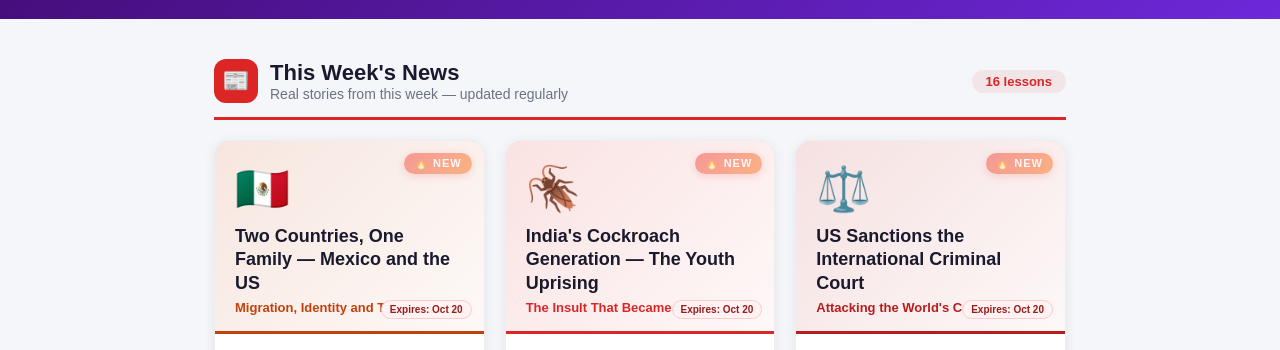
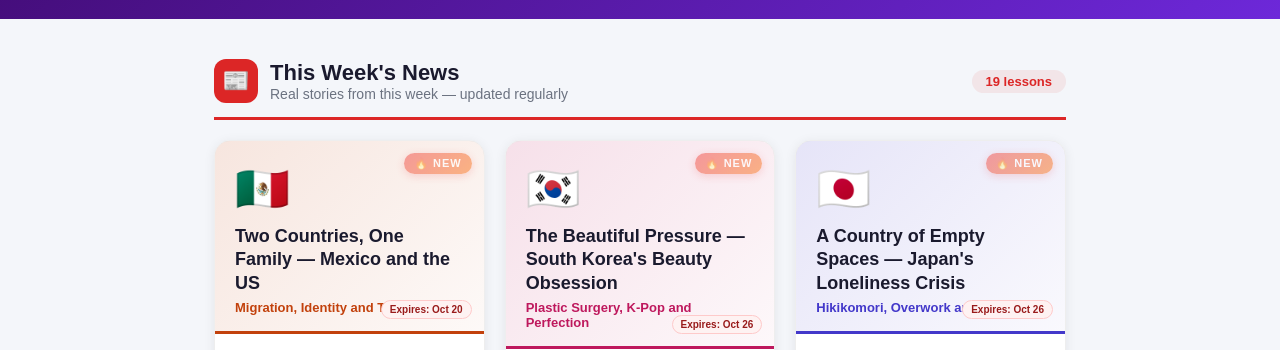
Before and after one commit to Davidjohnray/thailand-jobs, a Next.js app: page /esl-resources/reading-comprehension/b1 in a window 1280 px wide. Shown: the part 450-800 px from the top of the page. Built offline with nearby package versions, Linux system fonts and the light colour scheme; no server answers; the database is empty.

Commit message:
Add 3 new B1 weekly lessons: Korea beauty, Japan loneliness, Philippines OFWs

```diff
--- a/app/esl-resources/reading-comprehension/b1/page.tsx
+++ b/app/esl-resources/reading-comprehension/b1/page.tsx
@@ -128,14 +128,17 @@ const CATEGORIES = [
       { id: 'spacex-moon-crash', title: 'SpaceX Rocket Crashes Into the Moon', emoji: '🌕', description: 'Space Junk Hits the Lunar Surface', detail: 'A SpaceX rocket drifted through space for 18 months then crashed into the Moon. The growing problem of space junk and why cleaning up space is so difficult.', badges: ['4 parts', '12 questions'], color: '#dc2626', publishedDate: '2026-08-07' },
       { id: 'country-changes-name', title: 'A Country Changes Its Name', emoji: '🏝️', description: 'Nauru Becomes Naoero', detail: 'A tiny Pacific island reclaimed its traditional name this week. Why countries change their names, why languages matter, and who gets to decide what we call things.', badges: ['4 parts', '12 questions'], color: '#b91c1c', publishedDate: '2026-08-07' },
       { id: 'mexico-and-the-us', title: 'Two Countries, One Family — Mexico and the US', emoji: '🇲🇽', description: 'Migration, Identity and Two Worlds', detail: 'Why do millions of Mexicans live in the US? What do real Mexicans think about it? And why do Mexican-Americans feel caught between two worlds?', badges: ['6 parts', '8 questions'], color: '#c2410c', publishedDate: '2026-10-13' },
+      { id: 'korea-beauty-obsession', title: "The Beautiful Pressure — South Korea's Beauty Obsession", emoji: '🇰🇷', description: 'Plastic Surgery, K-Pop and Perfection', detail: "South Korea has more plastic surgery per person than anywhere on Earth. How K-pop, Confucianism and Instagram created a beauty obsession — and why some Koreans are fighting back.", badges: ['6 parts', '8 questions'], color: '#be185d', publishedDate: '2026-10-19' },
+      { id: 'japan-loneliness-crisis', title: "A Country of Empty Spaces — Japan's Loneliness Crisis", emoji: '🇯🇵', description: 'Hikikomori, Overwork and Isolation', detail: "Japan has a Minister of Loneliness, over a million people who never leave their homes, and a population that is shrinking fast. How did one of the world's most advanced countries become one of the loneliest?", badges: ['6 parts', '8 questions'], color: '#4338ca', publishedDate: '2026-10-19' },
+      { id: 'philippines-workers-abroad', title: "A Nation Built on Goodbye — The Philippines' Overseas Workers", emoji: '🇵🇭', description: 'OFWs, Sacrifice and Remittances', detail: 'Over 10 million Filipinos work abroad, sending home $37 billion a year. The government calls them heroes. But why does a country need its people to leave? The story of sacrifice, loneliness and survival.', badges: ['6 parts', '8 questions'], color: '#0d9488', publishedDate: '2026-10-19' },
       { id: 'india-cockroach-protests', title: "India's Cockroach Generation — The Youth Uprising", emoji: '🪳', description: 'The Insult That Became a Revolution', detail: "A Supreme Court judge called them cockroaches. Millions of young Indians turned the insult into a movement. With 40% of graduates unemployed, the cockroach generation is demanding jobs, fairness, and a future.", badges: ['4 parts', '12 questions'], color: '#dc2626', publishedDate: '2026-10-13' },
-      { id: 'us-sanctions-icc', title: 'US Sanctions the International Criminal Court', emoji: '⚖️', description: 'Attacking the World\'s Court', detail: 'Hours after a former ICC judge won the Nobel Peace Prize, the United States sanctioned the court, its judges, and anyone who works with it. What is the ICC, and what happens to justice without power?', badges: ['4 parts', '12 questions'], color: '#b91c1c', publishedDate: '2026-10-13' },
+      { id: 'us-sanctions-icc', title: "US Sanctions the International Criminal Court", emoji: '⚖️', description: "Attacking the World's Court", detail: 'Hours after a former ICC judge won the Nobel Peace Prize, the United States sanctioned the court, its judges, and anyone who works with it. What is the ICC, and what happens to justice without power?', badges: ['4 parts', '12 questions'], color: '#b91c1c', publishedDate: '2026-10-13' },
       { id: 'russia-plague-lab-mystery', title: "Death at the Plague Lab — Russia's Mystery", emoji: '☣️', description: 'What Killed the Researcher?', detail: "A 28-year-old researcher at a Russian plague laboratory died of an unknown illness. Nearly 200 people were quarantined. Russia says it was not plague — but will not say what it was.", badges: ['4 parts', '12 questions'], color: '#991b1b', publishedDate: '2026-10-13' },
       { id: 'riyadh-airport-attack', title: 'Houthi Missiles Strike Saudi Airports — Three Killed', emoji: '🛬', description: 'War Arrives at the Airport', detail: 'Missiles hit two Saudi airports this week, killing three migrant workers and injuring 36. The Yemen war, who the victims are, and why the world pays so little attention.', badges: ['4 parts', '12 questions'], color: '#dc2626', publishedDate: '2026-10-12' },
       { id: 'trump-replace-zelenskyy', title: 'Trump Says Ukraine Should Replace Zelenskyy', emoji: '🇺🇦', description: 'A Dangerous Demand', detail: 'Trump called Zelenskyy a dictator and demanded elections. What the US president wants, why Zelenskyy matters, and what happens when your biggest ally turns against you.', badges: ['4 parts', '12 questions'], color: '#b91c1c', publishedDate: '2026-10-12' },
-      { id: 'nobel-peace-pillay', title: 'South African Human Rights Champion Wins Nobel Peace Prize', emoji: '🏆', description: 'From Apartheid to the Nobel Prize', detail: "Navi Pillay — from a bus driver\'s daughter under apartheid to the Nobel Peace Prize. Her fight for justice, her landmark legal decisions, and the power of one life lived with courage.", badges: ['4 parts', '12 questions'], color: '#991b1b', publishedDate: '2026-10-12' },
+      { id: 'nobel-peace-pillay', title: 'South African Human Rights Champion Wins Nobel Peace Prize', emoji: '🏆', description: 'From Apartheid to the Nobel Prize', detail: "Navi Pillay — from a bus driver's daughter under apartheid to the Nobel Peace Prize. Her fight for justice, her landmark legal decisions, and the power of one life lived with courage.", badges: ['4 parts', '12 questions'], color: '#991b1b', publishedDate: '2026-10-12' },
       { id: 'october-7-three-years', title: 'October 7 — Three Years On', emoji: '🕯️', description: 'The Day That Changed Everything', detail: 'Three years since the October 7 attack. Netanyahu was warned. 60,000 Palestinians dead. What this anniversary means and the questions with no easy answers.', badges: ['4 parts', '12 questions'], color: '#dc2626', publishedDate: '2026-10-07' },
-      { id: 'brazil-election-bolsonaro', title: 'Brazil Election — Bolsonaro Makes a Comeback', emoji: '🇧🇷', description: 'The Comeback', detail: "Bolsonaro\'s son topped the first round of Brazil\'s election. The Amazon, inequality, and whether a movement that attacked democracy deserves a second chance.", badges: ['4 parts', '12 questions'], color: '#b91c1c', publishedDate: '2026-10-07' },
+      { id: 'brazil-election-bolsonaro', title: 'Brazil Election — Bolsonaro Makes a Comeback', emoji: '🇧🇷', description: 'The Comeback', detail: "Bolsonaro's son topped the first round of Brazil's election. The Amazon, inequality, and whether a movement that attacked democracy deserves a second chance.", badges: ['4 parts', '12 questions'], color: '#b91c1c', publishedDate: '2026-10-07' },
       { id: 'france-student-protests', title: 'French Students Shut Down 500 Schools', emoji: '🇫🇷', description: 'The Students Strike Back', detail: 'Thousands of French students walked out over crumbling schools and teacher shortages. France protest tradition, education worldwide, and fighting for your future.', badges: ['4 parts', '12 questions'], color: '#991b1b', publishedDate: '2026-10-07' },
       { id: 'fat-bear-week', title: 'Fat Bear Week — Alaska Favourite Competition', emoji: '🐻', description: 'Who Is the Fattest?', detail: 'Millions vote for the fattest bear in Alaska every October. Why bears need to be enormous before winter and how a silly competition became a conservation success.', badges: ['4 parts', '12 questions'], color: '#dc2626', publishedDate: '2026-10-03' },
       { id: 'spain-housing-protests', title: 'Spain Housing Protests Sweep the Country', emoji: '🏠', description: 'A Generation Locked Out', detail: 'Thousands protesting the cost of housing across Spain. Rents doubled in a decade, young people cannot leave home, and nobody knows how to fix it.', badges: ['4 parts', '12 questions'], color: '#b91c1c', publishedDate: '2026-10-03' },
@@ -149,7 +152,7 @@ const CATEGORIES = [
       { id: 'pope-leo-paris-ai', title: 'New Pope Draws 800,000 in Paris — Warns About AI', emoji: '⛪', description: '800,000 in the Rain', detail: 'Pope Leo XIV held a massive outdoor mass in Paris and warned that a paradise of machines could destroy humanity. Faith, moral clarity, and why 800,000 stood in the rain.', badges: ['4 parts', '12 questions'], color: '#dc2626', publishedDate: '2026-09-28' },
       { id: 'switzerland-neutrality-vote', title: 'Switzerland Votes on Whether to Stay Neutral', emoji: '🇨🇭', description: '500 Years of Staying Out of It', detail: 'The Swiss are voting on their famous neutrality. What neutrality means, its dark side in WWII, and whether staying neutral is still possible today.', badges: ['4 parts', '12 questions'], color: '#b91c1c', publishedDate: '2026-09-28' },
       { id: 'syrian-ballet-dancer', title: 'Syrian Dancer Escapes ISIS — Finds Freedom Through Ballet', emoji: '🩰', description: 'Dancing in Secret', detail: 'A Syrian woman who danced in secret under ISIS has become a professional ballerina in Europe. Art, survival, and the human need to express yourself.', badges: ['4 parts', '12 questions'], color: '#991b1b', publishedDate: '2026-09-28' },
-      { id: 'snake-named-slash', title: 'New Snake Named After Guns N\' Roses Legend Slash', emoji: '🐍', description: 'Rock and Roll Reptile', detail: 'A newly discovered snake from New Guinea is named after guitarist Slash. Why scientists name species after celebrities and the race to discover 7 million unknown species.', badges: ['4 parts', '12 questions'], color: '#dc2626', publishedDate: '2026-09-22' },
+      { id: 'snake-named-slash', title: "New Snake Named After Guns N' Roses Legend Slash", emoji: '🐍', description: 'Rock and Roll Reptile', detail: 'A newly discovered snake from New Guinea is named after guitarist Slash. Why scientists name species after celebrities and the race to discover 7 million unknown species.', badges: ['4 parts', '12 questions'], color: '#dc2626', publishedDate: '2026-09-22' },
       { id: 'chocolate-smell-exercise', title: 'Smelling Chocolate Helps You Exercise More', emoji: '🍫', description: 'The Sweetest Workout', detail: 'Smelling dark chocolate helped men do 11% more exercise without feeling more tired. The strange science of smell, motivation, and how your nose tricks your brain.', badges: ['4 parts', '12 questions'], color: '#b91c1c', publishedDate: '2026-09-22' },
       { id: 'ottawa-translation-error', title: 'Ottawa Translation Disaster — One Letter Changes Everything', emoji: '😱', description: 'Pubic Squares', detail: 'Ottawa accidentally printed signs saying pubic squares instead of public squares. Translation fails that made history and why one letter matters.', badges: ['4 parts', '12 questions'], color: '#991b1b', publishedDate: '2026-09-22' },
       { id: 'houthi-drone-mecca', title: 'Houthi Drone Intercepted Near Mecca', emoji: '🕌', description: 'Too Close to Sacred Ground', detail: 'Saudi Arabia shot down a Houthi drone near Islam holiest city. Sacred places in a world of weapons, and the Yemen war nobody talks about.', badges: ['4 parts', '12 questions'], color: '#dc2626', publishedDate: '2026-09-17' },
@@ -227,7 +230,7 @@ const CATEGORIES = [
       { id: 'immortal-jellyfish', title: 'The Immortal Jellyfish That Can Live Forever', emoji: '🪼', description: 'The Animal That Cheats Death', detail: 'A tiny jellyfish can reverse its own aging and become young again. The strangest animal on Earth, what death means, and could a jellyfish hold the secret to immortality?', badges: ['4 parts', '12 questions'], color: '#dc2626' },
       { id: 'zombie-fungus-ants', title: "The Zombie Fungus That Controls Ants' Minds", emoji: '🍄', description: 'The Puppet Master', detail: 'A parasitic fungus takes over an ant brain, forces it to climb a plant, and erupts from its head. The real science behind The Last of Us — weirder than fiction.', badges: ['4 parts', '12 questions'], color: '#b91c1c' },
       { id: 'firehawk-bird', title: 'The Bird That Sets Fires on Purpose', emoji: '🔥', description: 'Arsonist Birds', detail: 'Australian hawks deliberately pick up burning sticks and drop them to start new fires — to flush out prey. The firehawk and what animals teach us about ourselves.', badges: ['4 parts', '12 questions'], color: '#991b1b' },
-      { id: 'sharks', title: 'Sharks — Misunderstood Predators', emoji: '🦈', description: 'The Truth About the Ocean\'s Most Feared Fish', detail: 'Discover the amazing facts about sharks — their incredible abilities, the truth about attacks, and why these ancient animals desperately need our protection.', badges: ['4 parts', '12 questions'], color: '#0ea5e9' },
+      { id: 'sharks', title: "Sharks — Misunderstood Predators", emoji: '🦈', description: "The Truth About the Ocean's Most Feared Fish", detail: 'Discover the amazing facts about sharks — their incredible abilities, the truth about attacks, and why these ancient animals desperately need our protection.', badges: ['4 parts', '12 questions'], color: '#0ea5e9' },
       { id: 'animal-migrations', title: 'Incredible Animal Migrations', emoji: '🦋', description: 'How Animals Travel Thousands of Kilometres Without GPS', detail: 'Arctic terns, monarch butterflies, wildebeest, and humpback whales — how do animals travel thousands of kilometres every year without maps or anyone showing them the way?', badges: ['4 parts', '12 questions'], color: '#059669' },
       { id: 'the-deep-ocean', title: 'The Deep Ocean', emoji: '🌊', description: 'The Strangest Place on Earth', detail: 'Deeper than Mount Everest is tall, darker than the darkest night, and full of creatures that look like aliens — the deep ocean is the last great unexplored frontier.', badges: ['4 parts', '12 questions'], color: '#0369a1', publishedDate: '2026-07-27' },
       { id: 'extreme-weather', title: 'Weather and Extreme Storms', emoji: '⛈️', description: 'Tornadoes, Hurricanes, Lightning and What Causes Them', detail: 'Tornadoes that tear buildings apart, hurricanes bigger than entire countries, and lightning bolts five times hotter than the Sun — how does extreme weather work?', badges: ['4 parts', '12 questions'], color: '#475569', publishedDate: '2026-07-27' },
@@ -270,8 +273,8 @@ const CATEGORIES = [
     lessons: [
       { id: 'chinese-football', title: 'Chinese Football', emoji: '⚽', description: 'Big Spending, Big Dreams, Big Problems', detail: 'From the most expensive league in the world to financial collapse — explore the rise and fall of Chinese football spending and the national team today.', badges: ['4 parts', '12 questions'], color: '#ef4444' },
       { id: 'olympics', title: 'The Olympics — Are They Still Worth It?', emoji: '🏅', description: 'The Cost, the Corruption, and the Legacy', detail: 'Billions of dollars, years of preparation, and promises of glory — but do the Olympic Games actually help the cities that host them?', badges: ['4 parts', '12 questions'], color: '#dc2626', publishedDate: '2026-07-27' },
-      { id: 'doping-in-sport', title: 'Doping in Sport — The Cheaters and the Science', emoji: '💉', description: 'How Athletes Cheat and How They Get Caught', detail: 'Faster, stronger, higher — but at what cost? The scandals, the science, and why doping remains sport\'s biggest problem.', badges: ['4 parts', '12 questions'], color: '#7c3aed', publishedDate: '2026-07-27' },
-      { id: 'womens-football', title: 'Women\'s Football — The Fight for Equal Pay', emoji: '⚽', description: 'From Banned to Filling Stadiums', detail: 'From being banned for 50 years to selling out the world\'s biggest stadiums — the incredible rise of women\'s football and the fight that is still not over.', badges: ['4 parts', '12 questions'], color: '#ea580c', publishedDate: '2026-07-27' },
+      { id: 'doping-in-sport', title: "Doping in Sport — The Cheaters and the Science", emoji: '💉', description: 'How Athletes Cheat and How They Get Caught', detail: "Faster, stronger, higher — but at what cost? The scandals, the science, and why doping remains sport's biggest problem.", badges: ['4 parts', '12 questions'], color: '#7c3aed', publishedDate: '2026-07-27' },
+      { id: 'womens-football', title: "Women's Football — The Fight for Equal Pay", emoji: '⚽', description: 'From Banned to Filling Stadiums', detail: "From being banned for 50 years to selling out the world's biggest stadiums — the incredible rise of women's football and the fight that is still not over.", badges: ['4 parts', '12 questions'], color: '#ea580c', publishedDate: '2026-07-27' },
     ],
   },
   {
```
